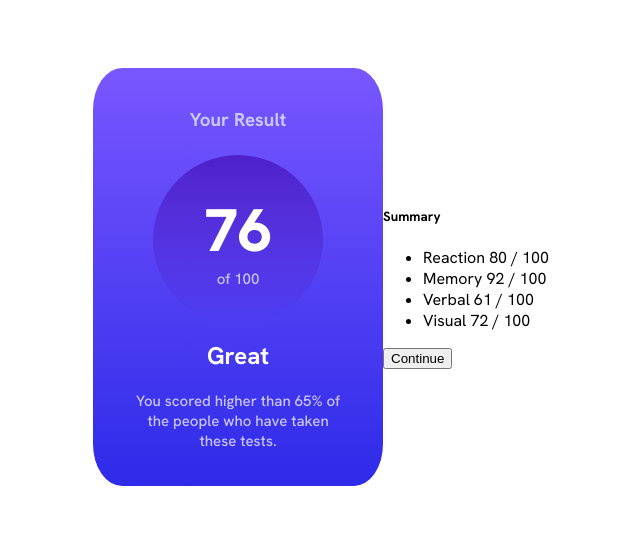
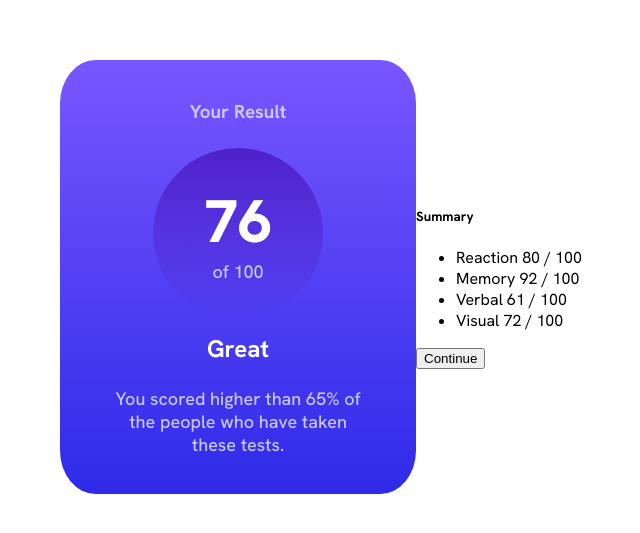
Before and after one commit to Balaji-Vemula/CSSPractice04ResultsSummaryComponent, a plain HTML site: page index.html in a window 1280 px wide. Shown: the part 131-664 px from the top of the page, without its empty margins (319-959 px from the left). Drawn offline with Linux system fonts and the light colour scheme.

Commit message:
second commit

```diff
--- a/style.css
+++ b/style.css
@@ -30,7 +30,7 @@
 
 
 p {
-    font-size: 15px;
+    font-size: 18px;
     max-width: 250px;
     color: var(--Light-lavender);
 }
@@ -49,6 +49,7 @@ main{
 }
 
 .result{
+    width:25%;
     background-image: linear-gradient(var(--Light-slate-blue), var(--Light-royal-blue));
     display: flex;
     flex-direction: column;
@@ -95,6 +96,5 @@ main{
 
 .description {
     text-align: center;
-    width: 85%;
     font-weight: 500;
 }
```
